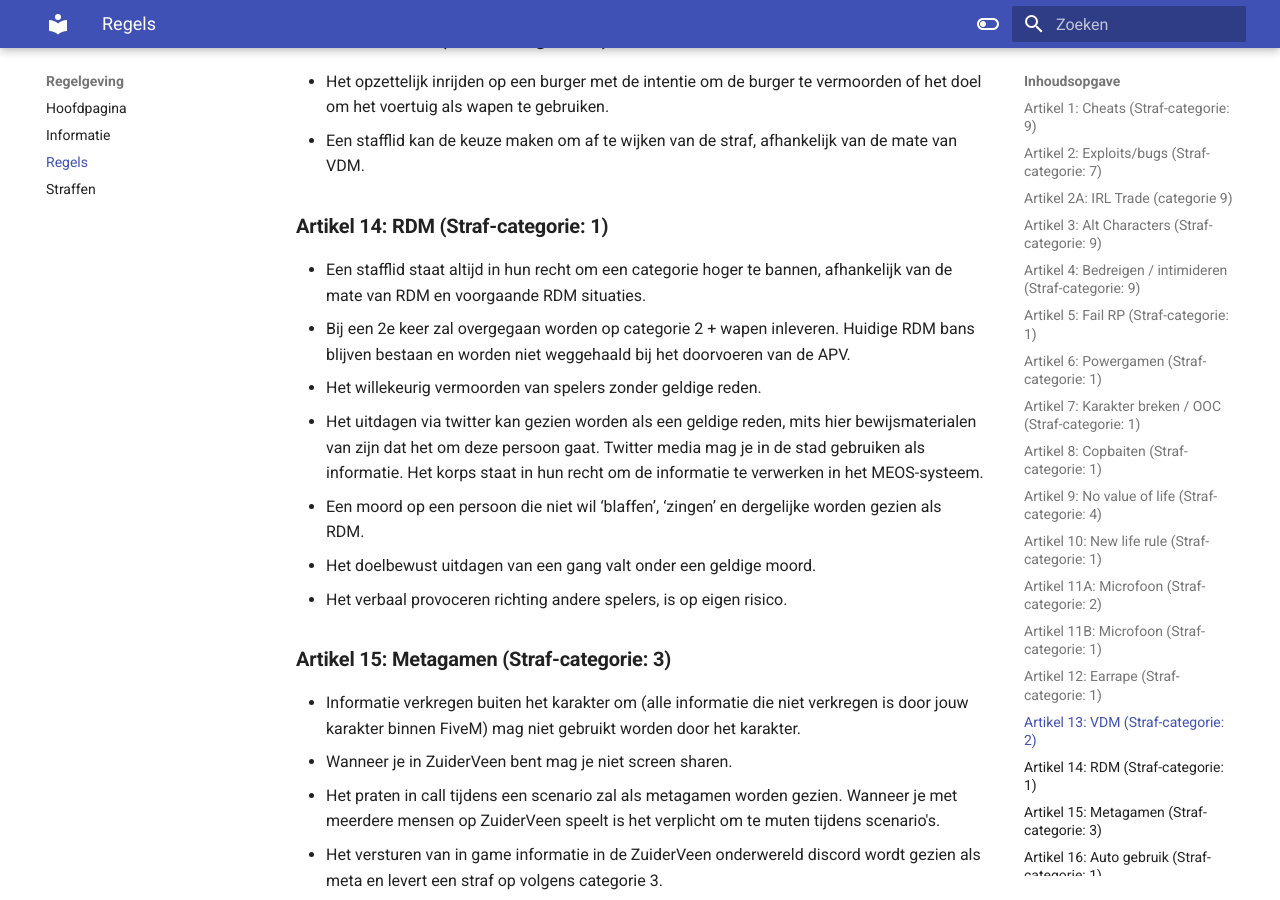
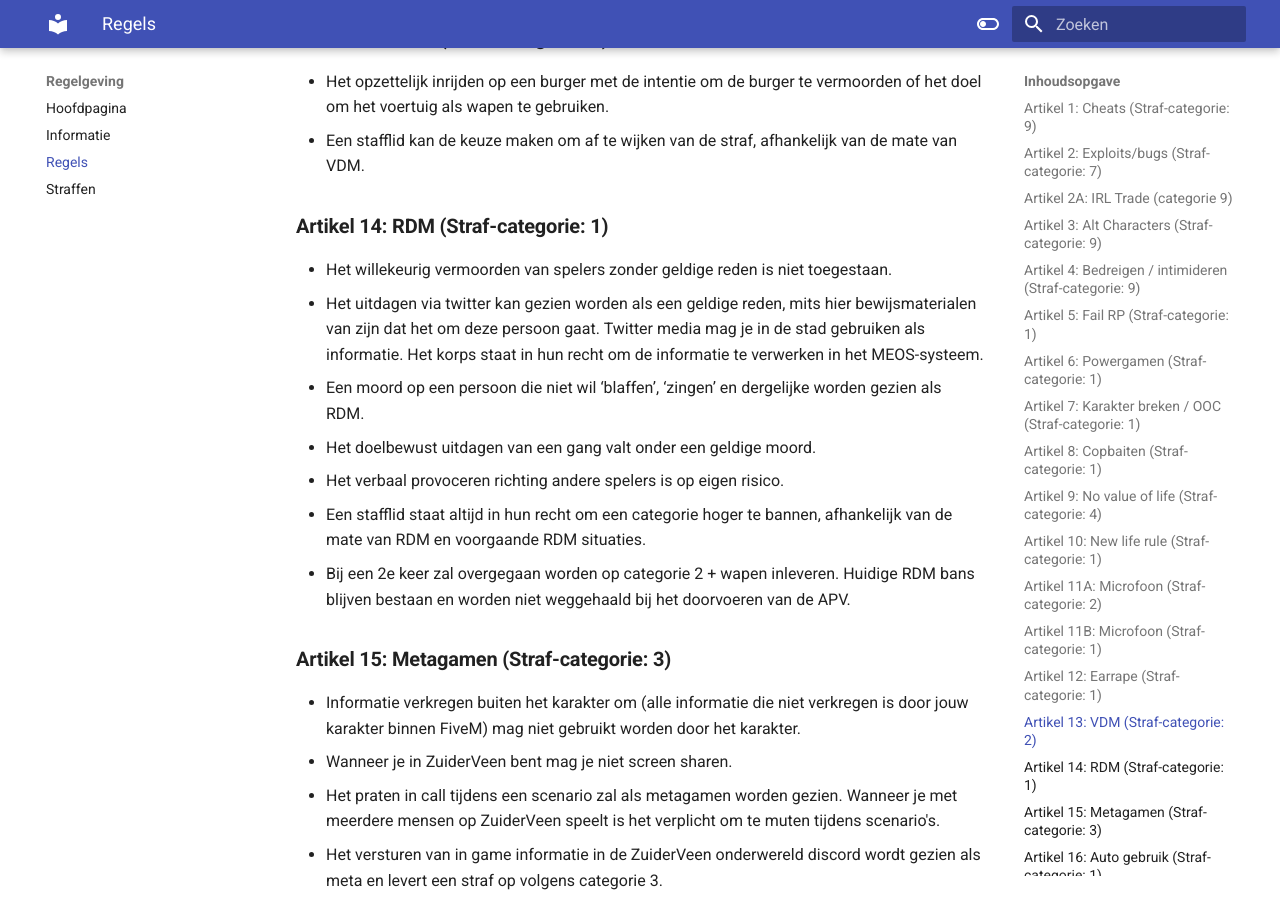
Before and after one commit to ZuiderVeenRP/apv, an MkDocs documentation site: the page built from docs/algemeen.md, in a window 1280 px wide and 900 px high, scrolled down 4058 px. Built offline with MkDocs 1.6.1 and Material for MkDocs 9.7.7, drawn with Linux system fonts in a browser that asks for light colours; comment, search, counter and statistics services are not loaded.

Commit message:
Aanpassing artikel 14
Informatie wat betreft consequenties mag onderaan een artikel imo. Doel van de regel ontgaat best gemakkelijk in dit geval.

```diff
--- a/docs/algemeen.md
+++ b/docs/algemeen.md
@@ -104,13 +104,13 @@
 </br>
 
 ### **Artikel 14: RDM (Straf-categorie: 1)**
-   - Een stafflid staat altijd in hun recht om een categorie hoger te bannen, afhankelijk van de mate van RDM en voorgaande RDM situaties.
-   - Bij een 2e keer zal overgegaan worden op categorie 2 + wapen inleveren. Huidige RDM bans blijven bestaan en worden niet weggehaald bij het doorvoeren van de APV.
-   - Het willekeurig vermoorden van spelers zonder geldige reden.
+   - Het willekeurig vermoorden van spelers zonder geldige reden is niet toegestaan.
    - Het uitdagen via twitter kan gezien worden als een geldige reden, mits hier bewijsmaterialen van zijn dat het om deze persoon gaat. Twitter media mag je in de stad gebruiken als informatie. Het korps staat in hun recht om de informatie te verwerken in het MEOS-systeem.
    - Een moord op een persoon die niet wil ‘blaffen’, ‘zingen’ en dergelijke worden gezien als RDM.
    - Het doelbewust uitdagen van een gang valt onder een geldige moord.
-   - Het verbaal provoceren richting andere spelers, is op eigen risico.
+   - Het verbaal provoceren richting andere spelers is op eigen risico.
+   - Een stafflid staat altijd in hun recht om een categorie hoger te bannen, afhankelijk van de mate van RDM en voorgaande RDM situaties.
+   - Bij een 2e keer zal overgegaan worden op categorie 2 + wapen inleveren. Huidige RDM bans blijven bestaan en worden niet weggehaald bij het doorvoeren van de APV.
 </br>
 
 ### **Artikel 15: Metagamen (Straf-categorie: 3)**
```
